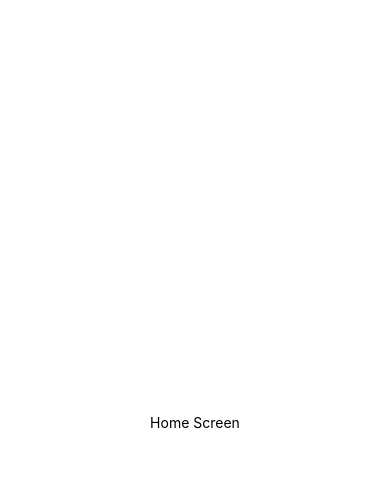
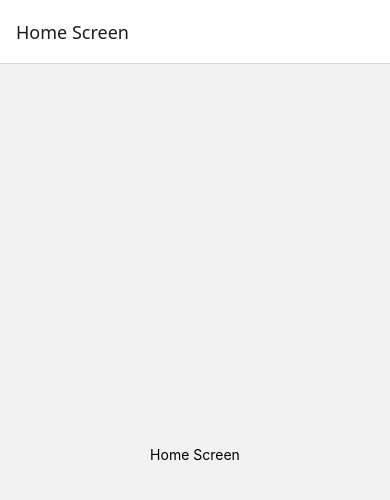
Before and after one commit to Llaamari/navigation-app, a React Native app: screen / in a window 390 px wide. Shown: the top 500 px of the page. Built offline with nearby package versions, Linux system fonts and the light colour scheme.

Commit message:
update App.tsx

```diff
--- a/App.tsx
+++ b/App.tsx
@@ -1,7 +1,33 @@
 
 import type { ReactElement } from 'react';
+import { NavigationContainer } from '@react-navigation/native';
+import { createNativeStackNavigator } from '@react-navigation/native-stack';
+
 import HomeScreen from './screens/HomeScreen';
+import SecondScreen from './screens/SecondScreen';
+import type { RootStackParamList } from './types/navigation';
+
+// This creates a Stack navigator.
+const Stack = createNativeStackNavigator<RootStackParamList>();
 
 export default function App(): ReactElement {
-  return <HomeScreen />;
+  return (
+    // This is the root component of React Navigation.
+    <NavigationContainer>
+      {/* Specifies that the app opens to the Home screen initially. */}
+      <Stack.Navigator initialRouteName="Home">
+        <Stack.Screen
+          name="Home"
+          component={HomeScreen}
+          options={{ title: 'Home Screen' }}
+        />
+        {/* Links the name of the navigation route, “Second,” to the component “SecondScreen.” */}
+        <Stack.Screen
+          name="Second"
+          component={SecondScreen}
+          options={{ title: 'Second Screen' }}
+        />
+      </Stack.Navigator>
+    </NavigationContainer>
+  );
 }
```
